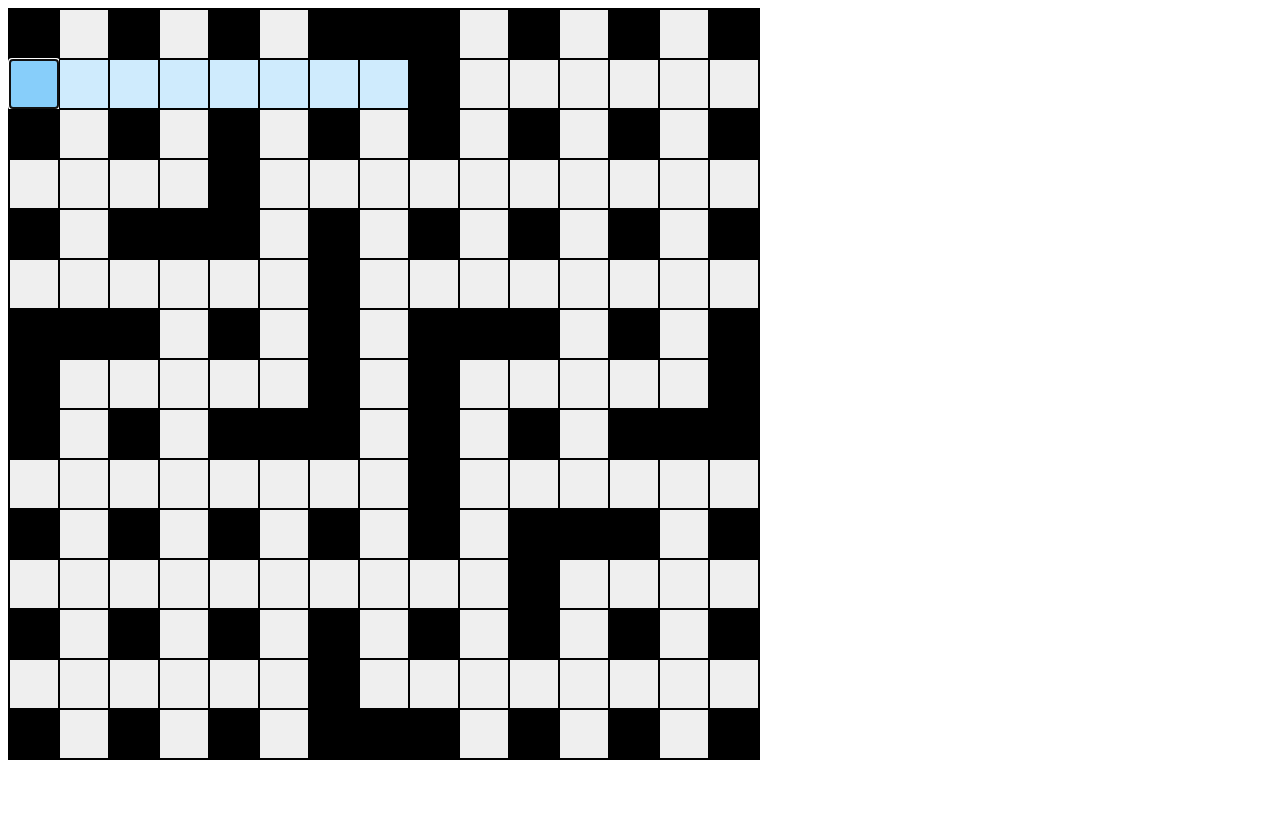
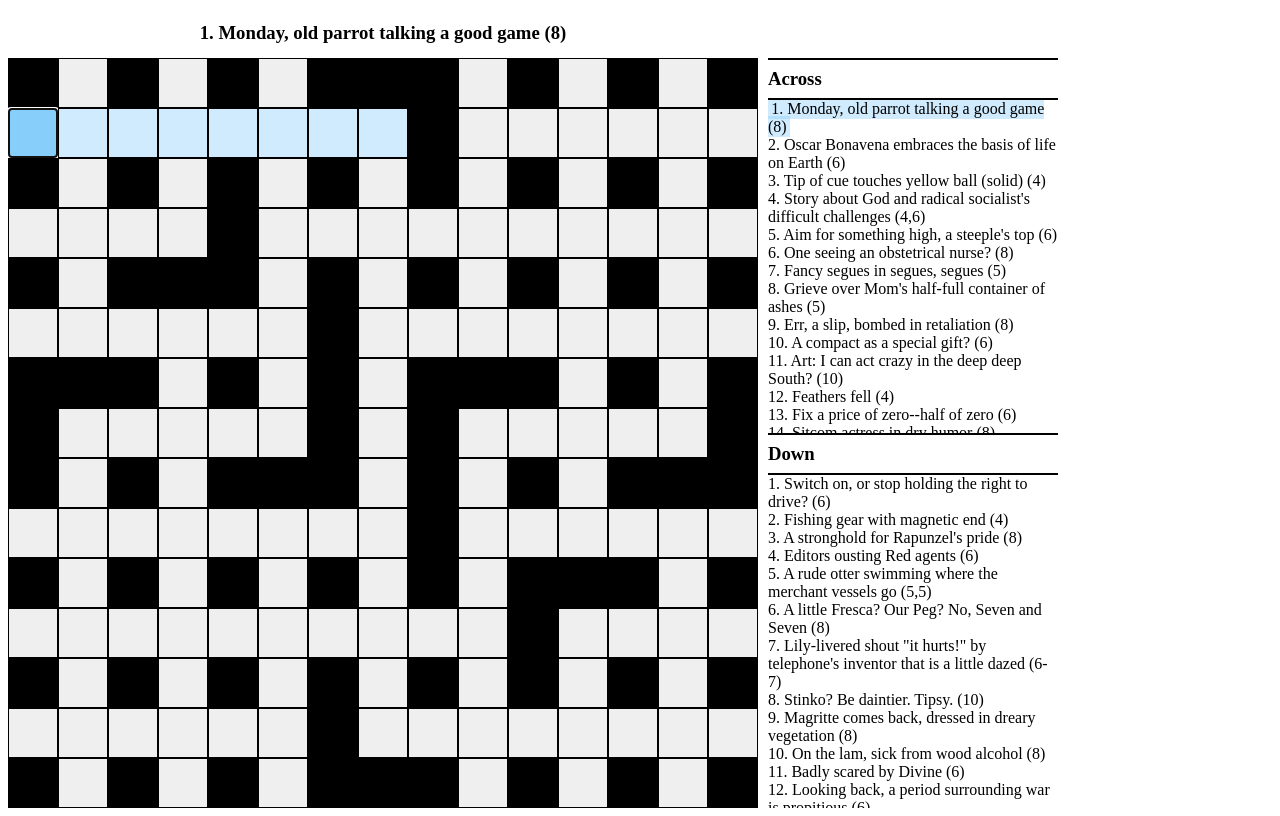
Before and after one commit to stripedpajamas/crosswords, a Svelte app: page / in a window 1280 px wide. Built offline with nearby package versions, Linux system fonts and the light colour scheme.

Commit message:
Scaffolded clue bar and clue lists with highlighting

```diff
--- a/src/App.svelte
+++ b/src/App.svelte
@@ -11,6 +11,9 @@
   let clueDirection = Direction.Across;
   let selectedTile = puzzle.getStartOfFirstClue(clueDirection);
   let tileElements = [];
+
+  let currentClue: { clue: string; idx: number } | undefined;
+  $: currentClue = puzzle.getClueForTile(selectedTile, clueDirection);
 
   onMount(() => {
     // so typing works without clicking anything on first load
@@ -30,7 +33,6 @@
     }
     selectedTile = tile;
     tileElements[tile.idx].focus();
-    console.log(puzzle.clues[clueDirection][selectedTile.clueIdx[clueDirection]]);
   }
 
   function setTileValue(tile: PuzzleTile, value: string): void {
@@ -102,8 +104,11 @@
   }
 </script>
 
-<main>
-  <div class="board" style="--boardSize: {puzzle.width};">
+<main style="--boardSize: {puzzle.width};">
+  <div class="clue-bar">
+    <h3>{currentClue.idx + 1}. {currentClue.clue}</h3>
+  </div>
+  <div class="board">
     {#each puzzle.grid as tile, idx}
       <Tile
         value={puzzle.state[idx]}
@@ -117,6 +122,36 @@
       />
     {/each}
   </div>
+  <div class="clue-list">
+    <div class="clue-list-across">
+      <h3>Across</h3>
+      <ul>
+        {#each puzzle.clues[Direction.Across] as clue, idx}
+          <li>
+            <span
+              class="clue-text"
+              class:selected-clue={clueDirection === Direction.Across &&
+                idx === currentClue.idx}>{idx + 1}. {clue}</span
+            >
+          </li>
+        {/each}
+      </ul>
+    </div>
+    <div class="clue-list-down">
+      <h3>Down</h3>
+      <ul>
+        {#each puzzle.clues[Direction.Down] as clue, idx}
+          <li>
+            <span
+              class="clue-text"
+              class:selected-clue={clueDirection === Direction.Down &&
+                idx === currentClue.idx}>{idx + 1}. {clue}</span
+            >
+          </li>
+        {/each}
+      </ul>
+    </div>
+  </div>
 </main>
 
 <style>
@@ -125,11 +160,67 @@
     padding: 0;
   }
 
+  main {
+    display: grid;
+    width: 100%;
+    grid-template-columns: calc(var(--boardSize) * 50px) 300px;
+    grid-template-rows: 50px calc(var(--boardSize) * 50px);
+  }
+
   .board {
-    border: solid 1px black;
     display: grid;
+    grid-column: 1 / 2;
+    grid-row: 2 / 3;
     width: calc(var(--boardSize) * 50px);
     grid-template-columns: repeat(var(--boardSize), 50px);
     grid-template-rows: repeat(var(--boardSize), 50px);
   }
+
+  .clue-bar {
+    display: grid;
+    align-items: center;
+    justify-items: center;
+    grid-column: 1 / 2;
+    grid-row: 1 / 2;
+    text-align: center;
+  }
+
+  .clue-list {
+    grid-column: 2 / 3;
+    grid-row: 2 / 4;
+    margin-left: 10px;
+    display: grid;
+    grid-template-rows: repeat(2, calc(var(--boardSize) * 50px / 2));
+  }
+
+  .clue-list > div > h3 {
+    border-top: 2px solid black;
+    border-bottom: 2px solid black;
+    padding: 8px 0 8px 0;
+  }
+
+  .clue-list > div > ul > li {
+    list-style: none;
+  }
+
+  .clue-list > div {
+    overflow: hidden;
+  }
+
+  .clue-list > div > ul {
+    height: 100%;
+    overflow-y: scroll;
+    list-style-position: inside;
+  }
+
+  .clue-list-across {
+  }
+
+  .clue-list-down {
+  }
+
+  .selected-clue {
+    background-color: rgba(135, 206, 250, 0.4);
+    padding: 0.1em 0.2em;
+  }
 </style>
--- a/src/data/puzzle.ts
+++ b/src/data/puzzle.ts
@@ -107,6 +107,17 @@ export class Puzzle {
     return this.state[idx] === Puzzle.BLANK;
   }
 
+  getClueForTile(
+    tile: PuzzleTile,
+    clueDirection: Direction
+  ): { clue: string; idx: number } | null {
+    if (tile.isFiller) return null;
+    return {
+      clue: this.clues[clueDirection][tile.clueIdx[clueDirection]],
+      idx: tile.clueIdx[clueDirection],
+    };
+  }
+
   getPlayTileRight(tile: PuzzleTile): PuzzleTile | undefined {
     let nextTile = this.grid[tile.idx + 1];
     if (this.onStartingEdge(nextTile.idx, Direction.Across)) {
@@ -150,7 +161,8 @@ export class Puzzle {
   }
 
   getPlayTileUp(tile: PuzzleTile): PuzzleTile | undefined {
-    let nextTile = this.grid[(tile.idx - this.width + this.grid.length) % this.grid.length];
+    let nextTile =
+      this.grid[(tile.idx - this.width + this.grid.length) % this.grid.length];
     if (this.onEndingEdge(nextTile.idx, Direction.Down)) {
       return;
     }
@@ -158,7 +170,10 @@ export class Puzzle {
       if (this.onStartingEdge(nextTile.idx, Direction.Down)) {
         return;
       }
-      nextTile = this.grid[(nextTile.idx - this.width + this.grid.length) % this.grid.length];
+      nextTile =
+        this.grid[
+          (nextTile.idx - this.width + this.grid.length) % this.grid.length
+        ];
     }
     return nextTile;
   }
```
